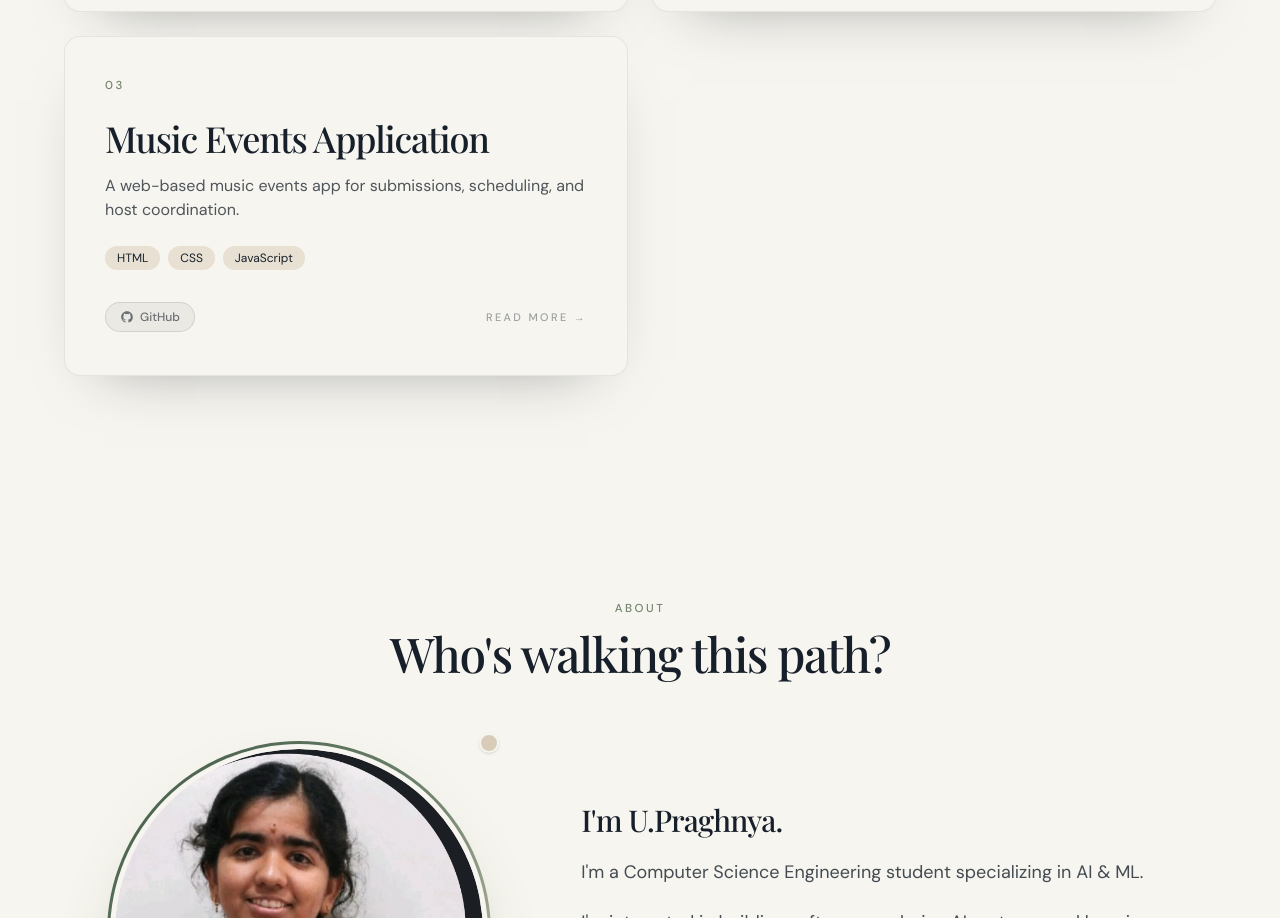
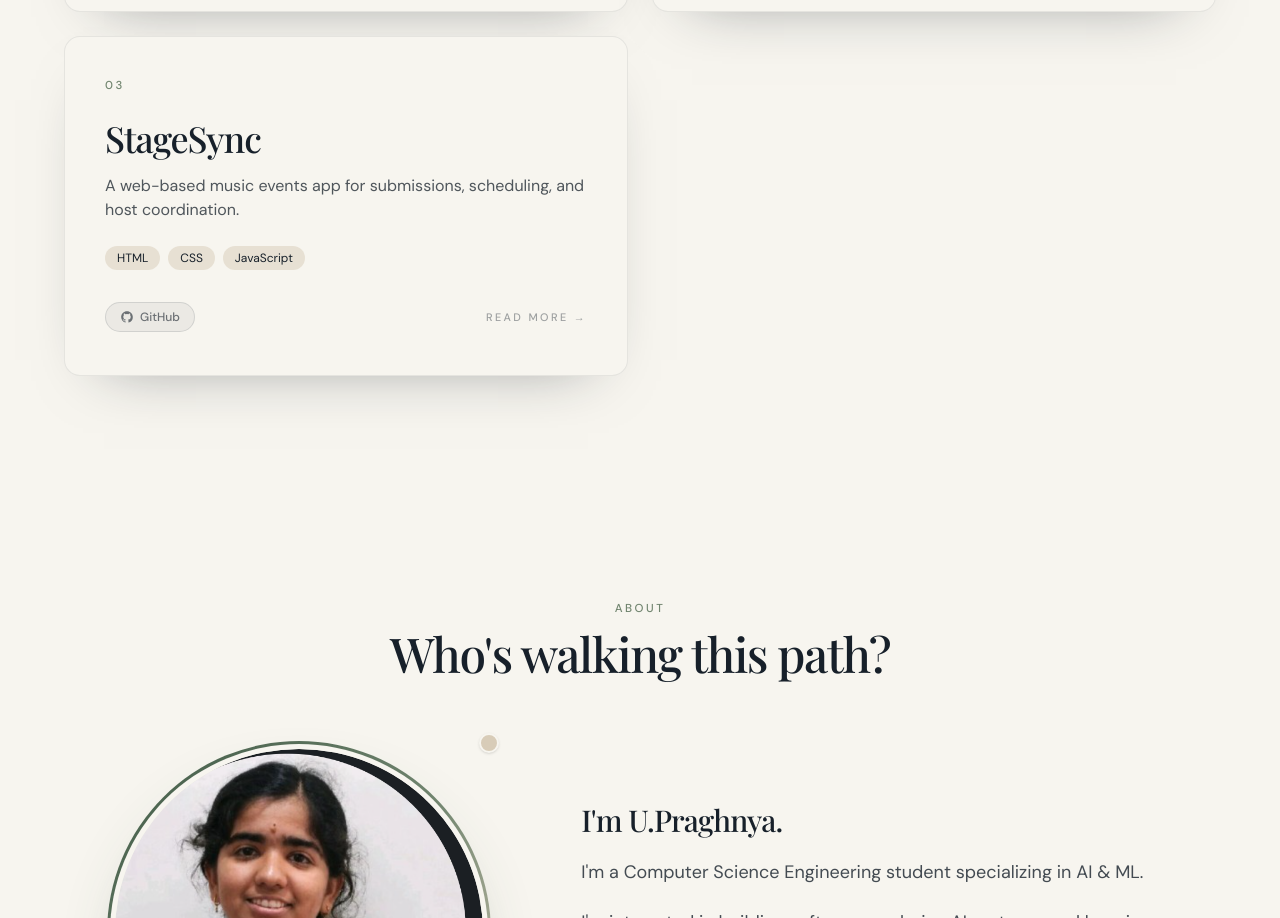
Before and after one commit to praghnyau/PortFolio, a React (Vite) app: page / in a window 1280 px wide. Shown: the part 3510-4428 px from the top of the page. Built offline with nearby package versions, Linux system fonts and the light colour scheme; a web font is replaced by a local one.

Commit message:
Rename project: Music Events Application -> StageSync

```diff
--- a/src/data/projects.ts
+++ b/src/data/projects.ts
@@ -35,7 +35,7 @@ export const projects: Project[] = [
   {
     id: "music-controller",
     number: "03",
-    title: "Music Events Application",
+    title: "StageSync",
     summary: "A web-based music events app for submissions, scheduling, and host coordination.",
     problem:
       "Campus music events were coordinated by hand. This project centralises song submissions and performance order.",
```
Also changed, not shown: 2 other files (tests, documents, lock files or other folders).
